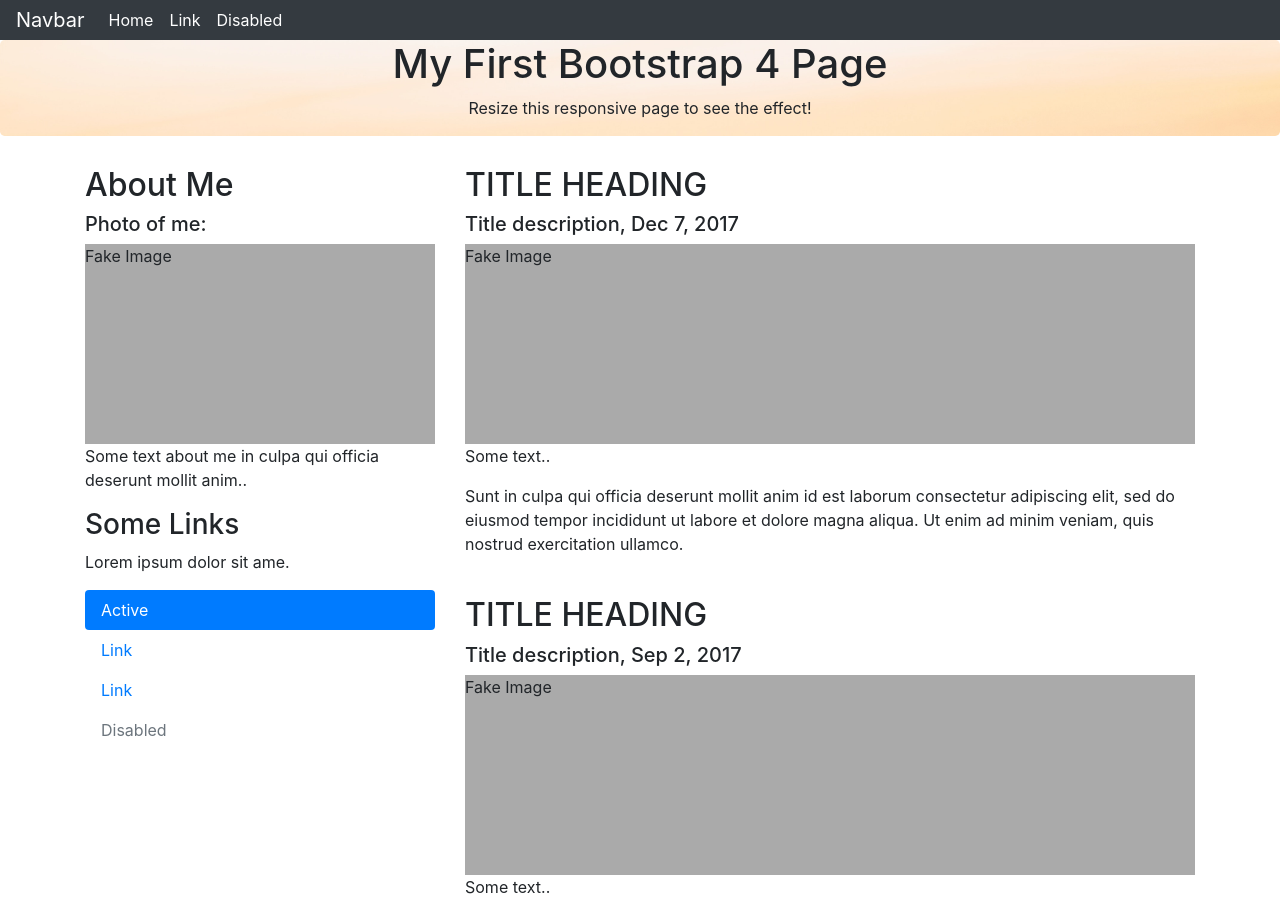
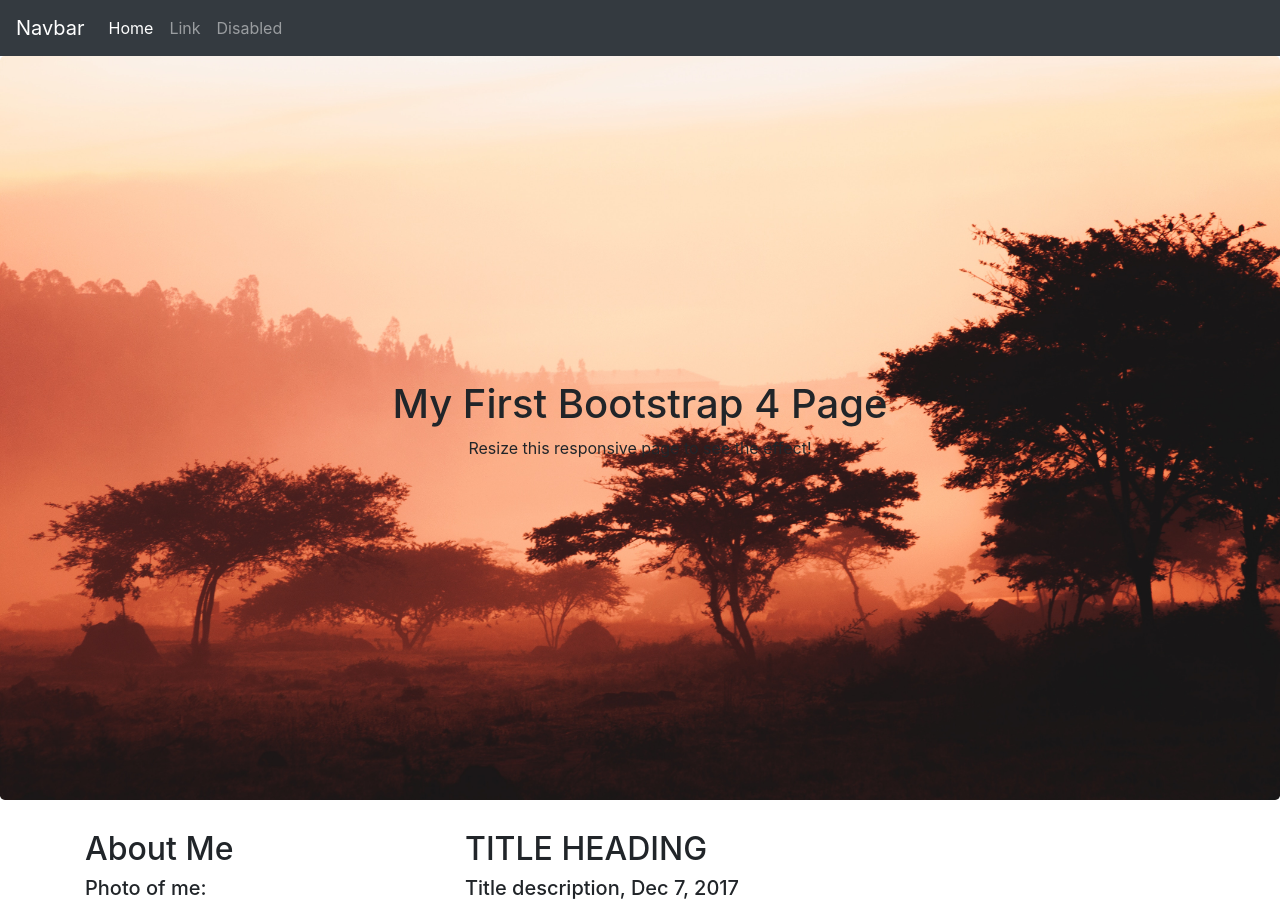
Before and after one commit to vov4ik-7/webproj_1, a plain HTML site: page index.html in a window 1280 px wide. Shown: the top 903 px of the page. Drawn offline with nearby package versions, Linux system fonts and the light colour scheme.

Commit message:
Fixed welcome page.

```diff
--- a/index.html
+++ b/index.html
@@ -6,7 +6,7 @@
     <meta name="viewport" content="width=device-width, initial-scale=1">
 
     <link rel="stylesheet" href="https://maxcdn.bootstrapcdn.com/bootstrap/4.3.1/css/bootstrap.min.css">
-    <link rel="stylesheet" href="style/sidebar.css">
+    <!--<link rel="stylesheet" href="style/sidebar.css">-->
 
     <script src="https://ajax.googleapis.com/ajax/libs/jquery/3.3.1/jquery.min.js"></script>
     <script src="https://cdnjs.cloudflare.com/ajax/libs/popper.js/1.14.7/umd/popper.min.js"></script>
@@ -29,8 +29,6 @@
             align-items: center;
         }
         .jumbotron {
-            /*height: 90vh;*/
-
             padding-bottom: 0;
             padding-top: 0;
             padding-left: 0;
@@ -40,10 +38,14 @@
             background-repeat: no-repeat;
             background-size: cover;
         }
+        .welcome {
+            height: 100vh;
+        }
     </style>
 </head>
 <body>
 
+<div class="welcome">
     <nav class="navbar sticky-top navbar-expand-sm navbar-dark bg-dark">
         <a class="navbar-brand" href="#">Navbar</a>
         <button class="navbar-toggler" type="button" data-toggle="collapse" data-target="#navbarTogglerDemo02" aria-controls="navbarTogglerDemo02" aria-expanded="false" aria-label="Toggle navigation">
@@ -68,6 +70,7 @@
     <div class="jumbotron vertical-center" style="margin-bottom:0;">
         <h1>My First Bootstrap 4 Page</h1>
         <p>Resize this responsive page to see the effect!</p>
+    </div>
 </div>
 
 <div class="container" style="margin-top:30px">
--- a/js/main.js
+++ b/js/main.js
@@ -1,44 +1,21 @@
 $(document).ready(function () {
-
-    $("nav:first").height(20);
+    setHeight();
 
     function setHeight(){
         let body = $(window).height();
         let nav = $("nav:first");
         let jumbotron =  $( ".jumbotron" ).first();
 
-        if(isCompressed){
-            nav.height(body * 0.1);
-            jumbotron.height((body * 0.9) - 20);
+        jumbotron.height(body - nav.height() - 16);
 
-            console.log(body * 0.1);
-            console.log((body * 0.9) - 20);
-            console.log('-------------------');
-        }else {
-            nav.height(body * 0.1);
-            jumbotron.height((body * 0.9) - 4);
-
-            console.log(body * 0.1);
-            console.log((body * 0.9) - 4);
-            console.log('-------------------');
-        }
+        console.log(body);
+        console.log(nav.height());
+        console.log(jumbotron.height());
+        console.log('-----------------------');
     }
 
-    let isCompressed = false;
-
-    $(window).on('scroll', function () {
-        if ($(window).scrollTop() >= 20) {
-            $('.navbar').addClass('compressed');
-            isCompressed = true;
-        } else {
-            $('.navbar').removeClass('compressed');
-            isCompressed = false;
-        }
-    });
-
     $( window ).resize(function() {
-        console.log($(window).height());
-        //setHeight();
+        setHeight();
     });
 
 });
```
Lines whose indentation alone changed are shown as unchanged.
